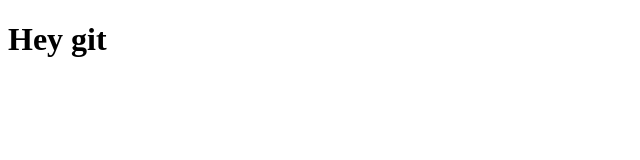
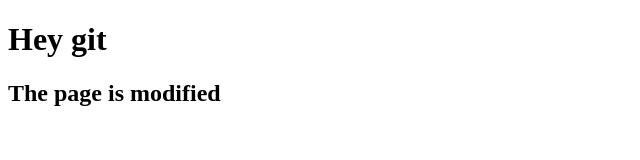
Before and after one commit to abhinand-k-2000/sampleRepo, a plain HTML site: page index.html in a window 1280 px wide. Shown: the whole page, without its empty margins (0-640 px from the left). Drawn offline with Linux system fonts and the light colour scheme.

Commit message:
Added a h2 tag

```diff
--- a/index.html
+++ b/index.html
@@ -8,5 +8,6 @@
 <body>
 
     <h1>Hey git</h1>
+    <h2>The page is modified </h2>
 </body>
 </html>
```
